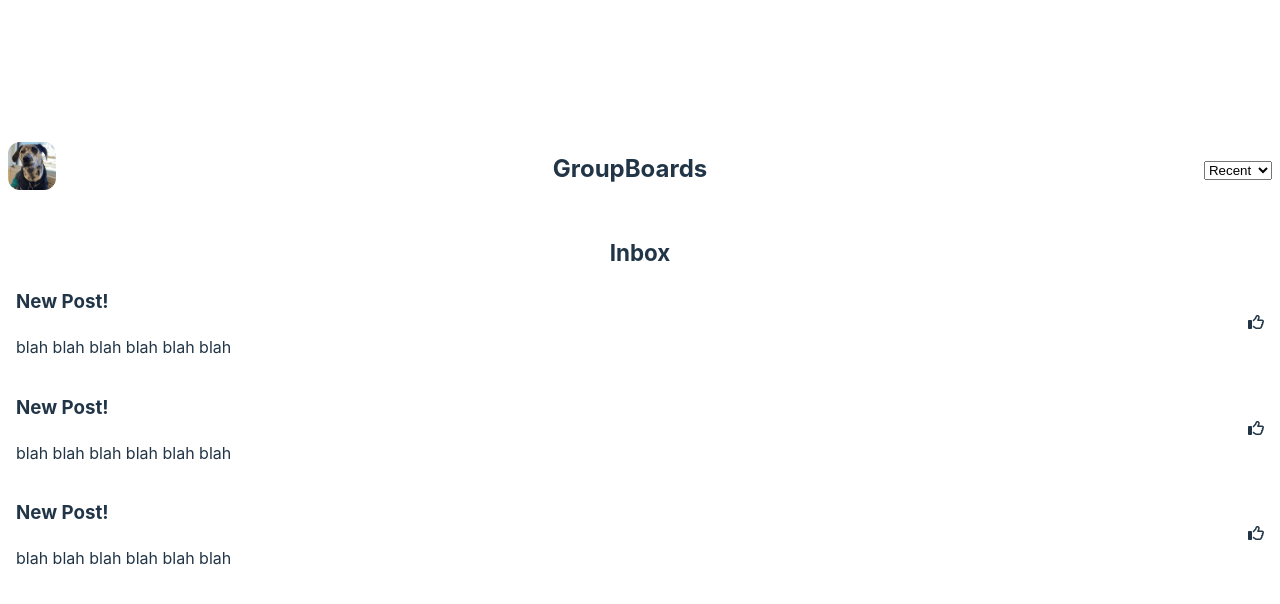
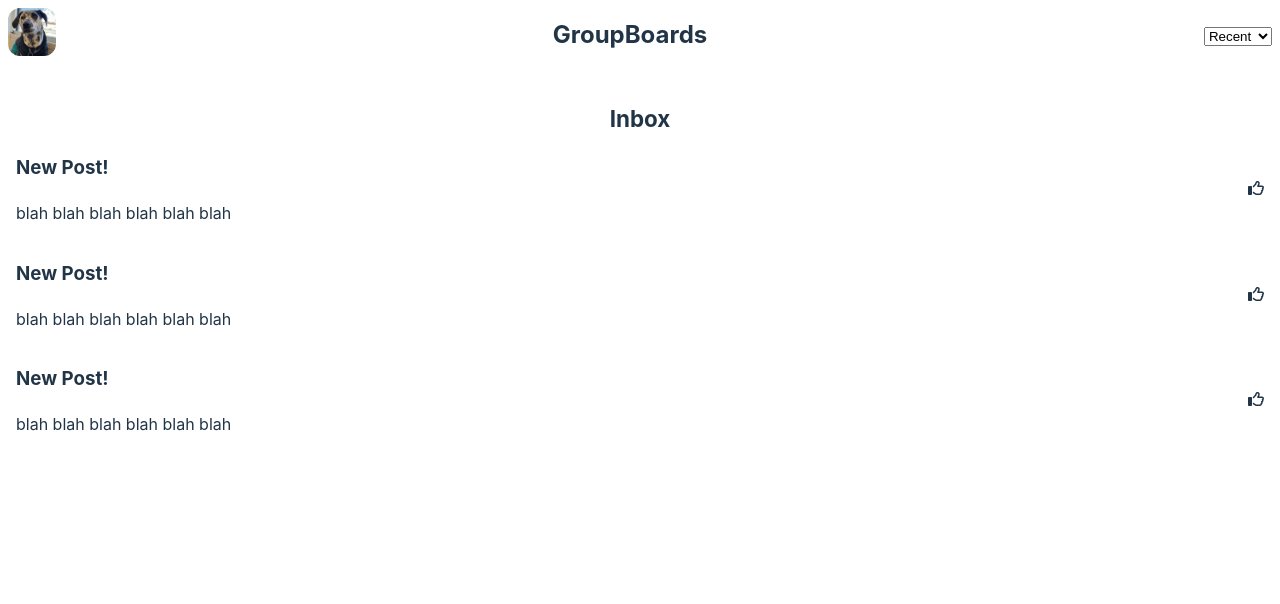
Before and after one commit to w3dd1e/groupomania-client, a React (Vite) app: page /messages in a window 1280 px wide. Shown: the top 604 px of the page. Built offline with nearby package versions, Linux system fonts and the light colour scheme.

Commit message:
Update Navbar and App CSS layout styles -Adjust Flex and overflow settings to fit content on view

```diff
--- a/src/components/Navbar/navbar.css
+++ b/src/components/Navbar/navbar.css
@@ -1,6 +1,8 @@
 .nav {
   width: 100%;
   margin-top: auto;
+  flex: 0;
+
   .menu {
     width: 100%;
     padding: 0;
--- a/src/components/Views/App.css
+++ b/src/components/Views/App.css
@@ -3,6 +3,7 @@
   width: 100%;
   display: flex;
   flex-direction: column;
+  height: 100vh;
 }
 
 .content {
@@ -10,6 +11,8 @@
   flex-direction: column;
   gap: 2rem;
   margin-top: auto;
+  flex: 1;
+  overflow: scroll;
 }
 
 #error-page {
```
